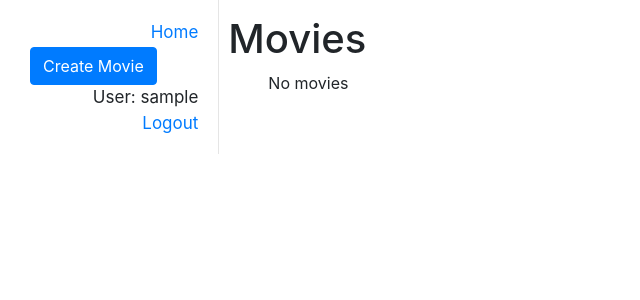
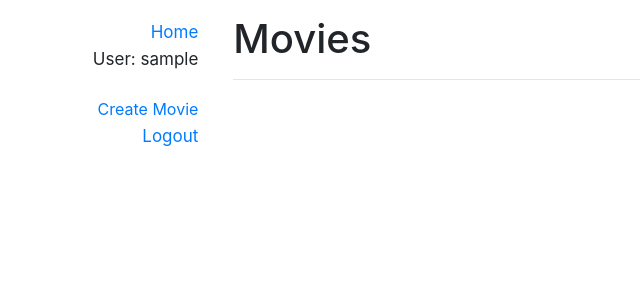
Before and after one commit to chouhanaryan/apli, a Django app: page / in a window 1280 px wide. Shown: the top 300 px of the page, without its empty margins (0-640 px from the left). Run offline with Django 3.2, Linux system fonts and the light colour scheme; the visitor is signed in with stand-in values (Sample User, id 1); data that the repository does not hold is empty; some libraries are stand-ins or nearby versions.

Commit message:
Changed frontend

```diff
--- a/apli/movies/forms.py
+++ b/apli/movies/forms.py
@@ -7,6 +7,7 @@ class CommentForm(forms.ModelForm):
     class Meta:
         model = Comment
         fields = ('text',)
+        labels = {'text': 'Comment'}
 
 class UpdateMovieForm(forms.ModelForm):
     class Meta:
--- a/apli/movies/static/css/styles.css
+++ b/apli/movies/static/css/styles.css
@@ -17,5 +17,13 @@ div.vertical-line
   background-color: #E5E5E5;
   height: 100%;
   position: absolute;
-  left: 5px; /* Causes the line to float to left of content */
+  left: 5px;
+  float: left;
 }
+
+.btn-link.btn-anchor {
+  outline: none !important;
+  padding: 0;
+  border: 0;
+  vertical-align: baseline;
+}
--- a/apli/movies/templates/base.html
+++ b/apli/movies/templates/base.html
@@ -25,16 +25,17 @@
                     {% block sidebar %}
                         <ul class="sidebar-nav">
                             <li><a href="{% url 'movie_list' %}">Home</a></li>
-
-                            {% if request.user.is_superuser %}
-                                <button class="create-movie btn btn-primary" type="button" name="button">Create Movie</button>
-                            {% endif %}
-
-                            <br>
                             {% if request.user.is_authenticated %}
                                 <li>User: {{ request.user.username }}</li>
+                                <br>
+                                <li>
+                                    {% if request.user.is_superuser %}
+                                        <button class="create-movie btn btn-link btn-anchor" type="button" name="button">Create Movie</button>
+                                    {% endif %}
+                                </li>
                                 <li><a href="{% url 'logout' %}">Logout</a></li>
                             {% else %}
+                                <br>
                                 {% if request.path == '/accounts/login/' or request.path == '/accounts/logout/' or request.path == '/accounts/signup/' or request.path == '/' %}
 
                                 <!-- if-statements prevent redirection to login/logout/signup page after login
@@ -52,9 +53,12 @@
                 </div>
 
                 <div class="col-sm-10">
-                    <div class="vertical-line"></div>
-                    {% block content %}
-                    {% endblock %}
+                    <!-- <div class="vertical-line"></div> -->
+                    <div style="padding-left: 5px">
+                        {% block content %}
+                        {% endblock %}
+                        <br>
+                    </div>
                 </div>
             </div>
         </div>
--- a/apli/movies/templates/movie_list.html
+++ b/apli/movies/templates/movie_list.html
@@ -1,20 +1,30 @@
 {% extends 'base.html' %}
 
-{% block title %}<title>apli: All Movies</title>{% endblock %}
+{% block title %}<title>apli: Movies</title>{% endblock %}
 
 {% block content %}
     <h1 style="padding-top: 15px" class="heading">Movies</h1>
+    <hr>
 
 
 
-    <div class="list">
-        <ol>
-            {% for movie in movies %}
-                <li><a href="{% url 'movie_detail' movie.pk %}">{{ movie.title }}</a></li>
-                <p></p>
-            {% empty %}
-                <p>No movies</p>
-            {% endfor %}
-        </ol>
-    </div>
+    <div class="container">
+        {%  for movie in movies  %}
+            {% if forloop.counter0|divisibleby:3 %} <div class="row text-center"> {% endif %}
+              <div class="col-md-4">
+                  <div class="card">
+                      <div class="card-content" style="padding-bottom: 8px;">
+                            <br>
+                            <h5 class="card-title"><a href="{% url 'movie_detail' movie.pk %}">{{ movie.title }}</a></h5>
+                            {% if request.user.is_superuser %}
+                                <input type="submit" value="🗑" class="btn btn-sm btn-outline-danger py-0" style="font-size: 0.8em;">
+                            {% endif %}
+                            <br>
+                      </div><!-- card content -->
+                  </div><!-- card -->
+              </div><!-- col-md-4 -->
+        {%  if forloop.counter|divisibleby:3 or forloop.last %}</div><!-- row closing --><hr>{%  endif %}
+        {%  endfor %}
+     </div><!-- container -->
+
 {% endblock %}
```
Also changed, not shown: apli/movies/templates/movie_detail.html (+27 -16 lines).
